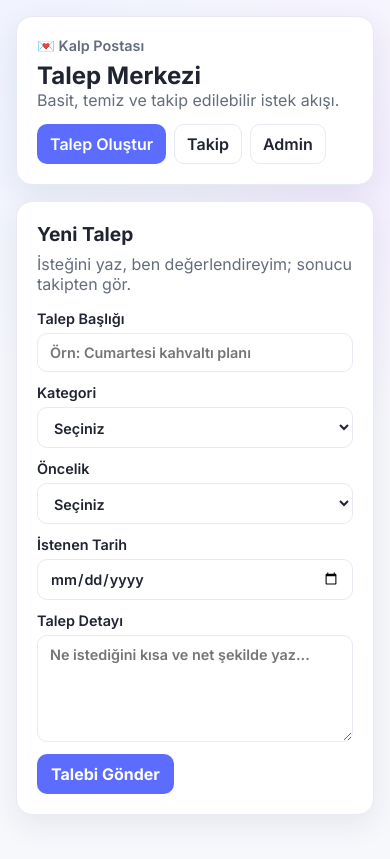
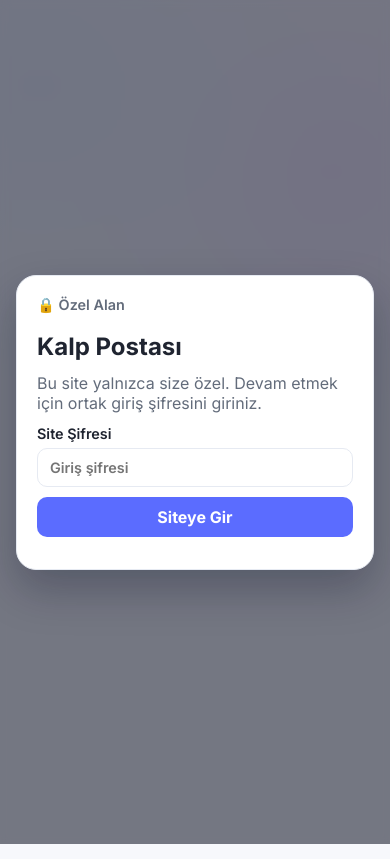
Before and after one commit to gorzerk28/sitedeneme, a plain HTML site: page index.html in a window 390 px wide. Drawn offline with Linux system fonts and the light colour scheme.

Commit message:
Add site-wide password gate for private access

```diff
--- a/app.js
+++ b/app.js
@@ -1,10 +1,20 @@
 const STORAGE_KEY = "kalp-postasi-requests";
 const ADMIN_SESSION_KEY = "kalp-postasi-admin-session";
+const SITE_SESSION_KEY = "kalp-postasi-site-session";
+
+// Not: Statik sitede bu şifreler istemci tarafında görünür. Gerçek güvenlik için backend gerekir.
+const SITE_PASSWORD = "bizbize2026";
 const ADMIN_PASSWORD = "askim123";
 
 const state = {
   requests: loadRequests(),
+  failedSiteAttempts: 0,
 };
+
+const body = document.body;
+const appShell = document.getElementById("appShell");
+const siteLoginForm = document.getElementById("siteLoginForm");
+const siteLoginInfo = document.getElementById("siteLoginInfo");
 
 const tabs = document.querySelectorAll(".tab-btn");
 const panels = document.querySelectorAll(".panel");
@@ -43,6 +53,14 @@ function formatDate(isoDate) {
   });
 }
 
+function setSiteSession(isActive) {
+  sessionStorage.setItem(SITE_SESSION_KEY, isActive ? "1" : "0");
+
+  body.classList.toggle("is-locked", !isActive);
+  body.classList.toggle("is-unlocked", isActive);
+  appShell.setAttribute("aria-hidden", String(!isActive));
+}
+
 function activateTab(tabId) {
   tabs.forEach((btn) => {
     btn.classList.toggle("active", btn.dataset.tab === tabId);
@@ -55,6 +73,34 @@ function activateTab(tabId) {
 
 tabs.forEach((btn) => {
   btn.addEventListener("click", () => activateTab(btn.dataset.tab));
+});
+
+siteLoginForm.addEventListener("submit", (event) => {
+  event.preventDefault();
+  const entered = siteLoginForm.elements.sitePassword.value;
+
+  if (entered === SITE_PASSWORD) {
+    setSiteSession(true);
+    siteLoginInfo.textContent = "";
+    siteLoginForm.reset();
+    return;
+  }
+
+  state.failedSiteAttempts += 1;
+
+  if (state.failedSiteAttempts >= 5) {
+    siteLoginInfo.textContent =
+      "Çok fazla hatalı deneme yapıldı. Lütfen 30 saniye sonra tekrar deneyin.";
+    siteLoginForm.querySelector("button").disabled = true;
+    setTimeout(() => {
+      state.failedSiteAttempts = 0;
+      siteLoginForm.querySelector("button").disabled = false;
+      siteLoginInfo.textContent = "";
+    }, 30000);
+    return;
+  }
+
+  siteLoginInfo.textContent = "Şifre yanlış. Siteye yalnızca yetkili kişiler girebilir.";
 });
 
 function createTrackCard(item) {
@@ -201,3 +247,4 @@ logoutBtn.addEventListener("click", () => {
 
 renderTrackList();
 setAdminSession(localStorage.getItem(ADMIN_SESSION_KEY) === "1");
+setSiteSession(sessionStorage.getItem(SITE_SESSION_KEY) === "1");
--- a/index.html
+++ b/index.html
@@ -12,8 +12,32 @@
     />
     <link rel="stylesheet" href="styles.css" />
   </head>
-  <body>
-    <main class="app-shell">
+  <body class="is-locked">
+    <section id="siteGate" class="site-gate" aria-label="Site giriş şifresi">
+      <article class="gate-card">
+        <p class="eyebrow">🔒 Özel Alan</p>
+        <h1>Kalp Postası</h1>
+        <p class="muted">
+          Bu site yalnızca size özel. Devam etmek için ortak giriş şifresini giriniz.
+        </p>
+        <form id="siteLoginForm" class="gate-form">
+          <label>
+            Site Şifresi
+            <input
+              type="password"
+              name="sitePassword"
+              placeholder="Giriş şifresi"
+              autocomplete="current-password"
+              required
+            />
+          </label>
+          <button class="btn-primary" type="submit">Siteye Gir</button>
+        </form>
+        <p id="siteLoginInfo" class="muted" aria-live="polite"></p>
+      </article>
+    </section>
+
+    <main id="appShell" class="app-shell" aria-hidden="true">
       <header class="topbar card">
         <div>
           <p class="eyebrow">💌 Kalp Postası</p>
--- a/styles.css
+++ b/styles.css
@@ -28,22 +28,6 @@ body {
   font-family: "Inter", system-ui, -apple-system, Segoe UI, Roboto, sans-serif;
 }
 
-.app-shell {
-  max-width: 920px;
-  margin: 28px auto;
-  padding: 0 16px 28px;
-  display: grid;
-  gap: 16px;
-}
-
-.card {
-  background: var(--card);
-  border: 1px solid var(--line);
-  border-radius: var(--radius);
-  box-shadow: var(--shadow);
-  padding: 20px;
-}
-
 h1,
 h2,
 h3,
@@ -70,6 +54,68 @@ h2 {
 
 .muted {
   color: var(--muted);
+}
+
+.card {
+  background: var(--card);
+  border: 1px solid var(--line);
+  border-radius: var(--radius);
+  box-shadow: var(--shadow);
+  padding: 20px;
+}
+
+.site-gate {
+  position: fixed;
+  inset: 0;
+  display: grid;
+  place-items: center;
+  padding: 16px;
+  background: rgba(10, 14, 30, 0.55);
+  backdrop-filter: blur(5px);
+  z-index: 50;
+}
+
+.gate-card {
+  width: min(460px, 100%);
+  background: #fff;
+  border: 1px solid var(--line);
+  border-radius: 20px;
+  box-shadow: 0 20px 44px rgba(8, 15, 40, 0.28);
+  padding: 26px;
+  display: grid;
+  gap: 12px;
+}
+
+.gate-form {
+  display: grid;
+  gap: 10px;
+}
+
+.is-locked {
+  overflow: hidden;
+}
+
+.is-locked #appShell {
+  visibility: hidden;
+  pointer-events: none;
+  user-select: none;
+}
+
+.is-unlocked #siteGate {
+  display: none;
+}
+
+.is-unlocked #appShell {
+  visibility: visible;
+  pointer-events: auto;
+}
+
+.app-shell {
+  max-width: 920px;
+  margin: 28px auto;
+  padding: 0 16px 28px;
+  display: grid;
+  gap: 16px;
 }
 
 .topbar {
@@ -290,4 +336,8 @@ textarea {
     margin-top: 16px;
     padding-bottom: 16px;
   }
+
+  .gate-card {
+    padding: 20px;
+  }
 }
```
